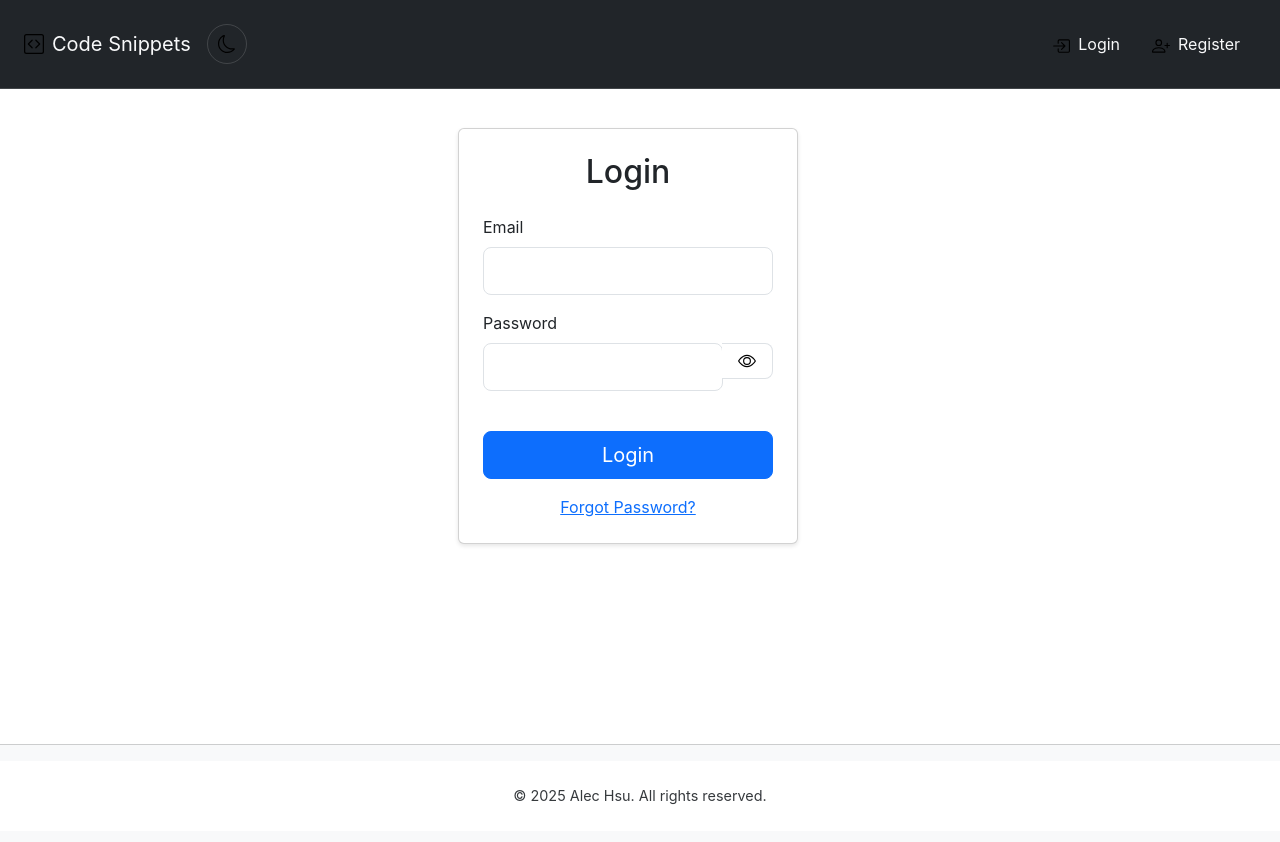
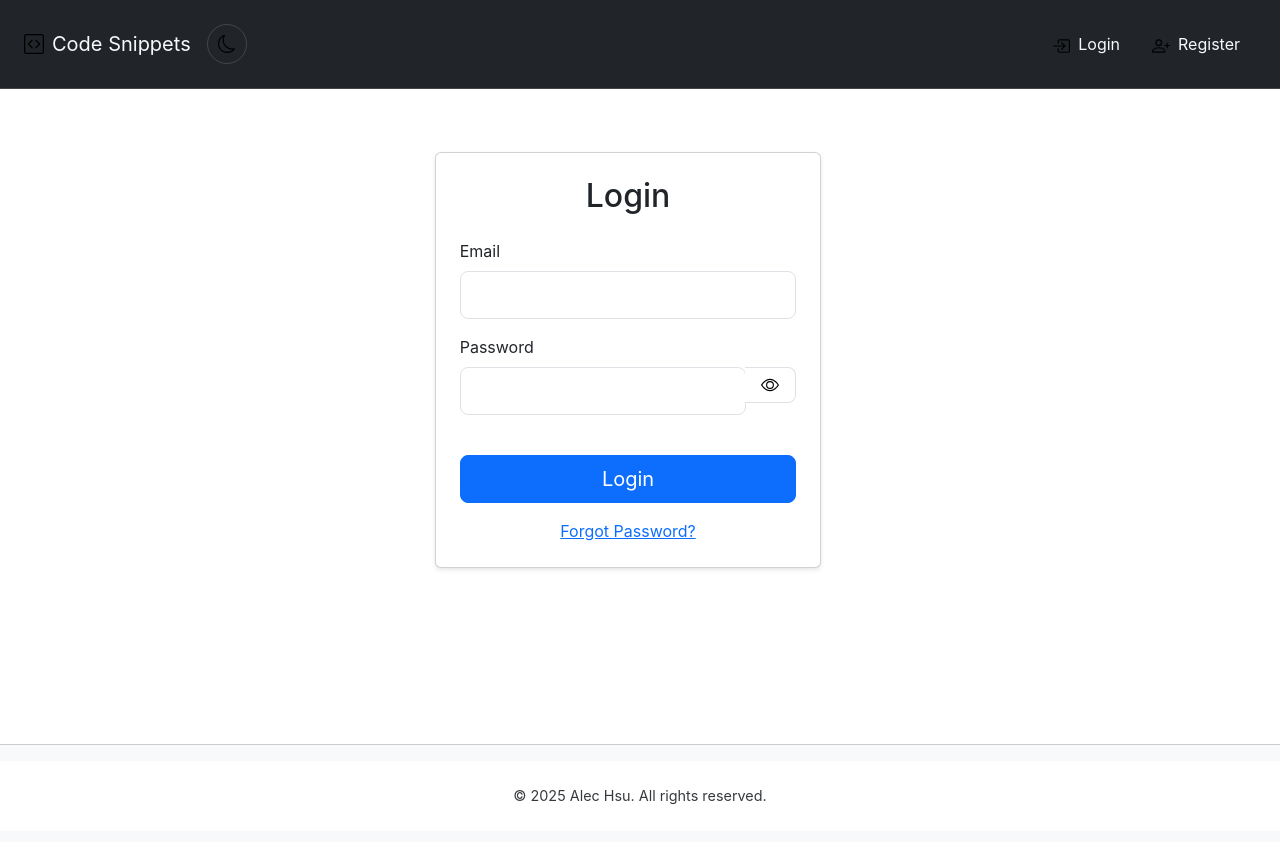
Before and after one commit to hsu022210/Snippets-frontend, a React (Vite) app: page /login in a window 1280 px wide. Shown: the top 842 px of the page. Built offline with nearby package versions, Linux system fonts and the light colour scheme.

Commit message:
update login and register styling

```diff
--- a/src/components/auth/AuthForm.jsx
+++ b/src/components/auth/AuthForm.jsx
@@ -1,10 +1,17 @@
 import { Card, Row, Col } from 'react-bootstrap';
-import Container from '../shared/Container';
 
-const AuthForm = ({ title, children }) => {
+const AuthForm = ({ title, className='', children }) => {
+  const getContainerClasses = () => {
+    const classes = ['center-content'];
+
+    if (className) {
+      classes.push(className);
+    }
+
+    return classes.join(' ');
+  };
   return (
-    <Container>
-      <div className="center-content">
+    <div className={getContainerClasses()}>
         <Row className="justify-content-center w-100">
           <Col xs={11} sm={10} md={8} lg={6} xl={4}>
             <Card>
@@ -16,7 +23,6 @@ const AuthForm = ({ title, children }) => {
           </Col>
         </Row>
       </div>
-    </Container>
   );
 };
 
--- a/src/pages/Login.jsx
+++ b/src/pages/Login.jsx
@@ -46,7 +46,7 @@ const Login = () => {
   };
 
   return (
-    <AuthForm title="Login">
+    <AuthForm title="Login" className='my-5'>
       {error && <Alert variant="danger">{error}</Alert>}
       <Form onSubmit={handleSubmit} autoComplete="on">
         <FormField
```
